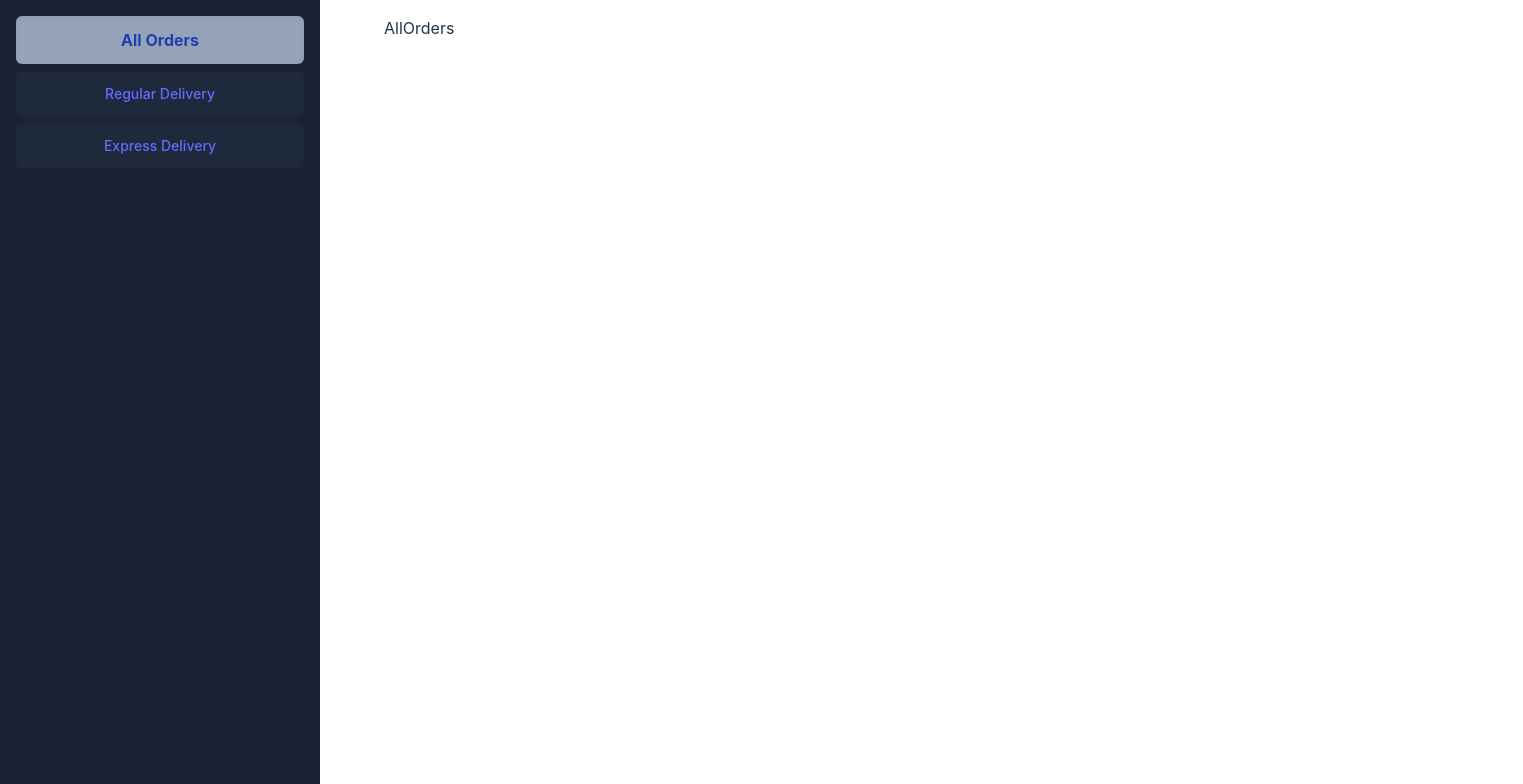
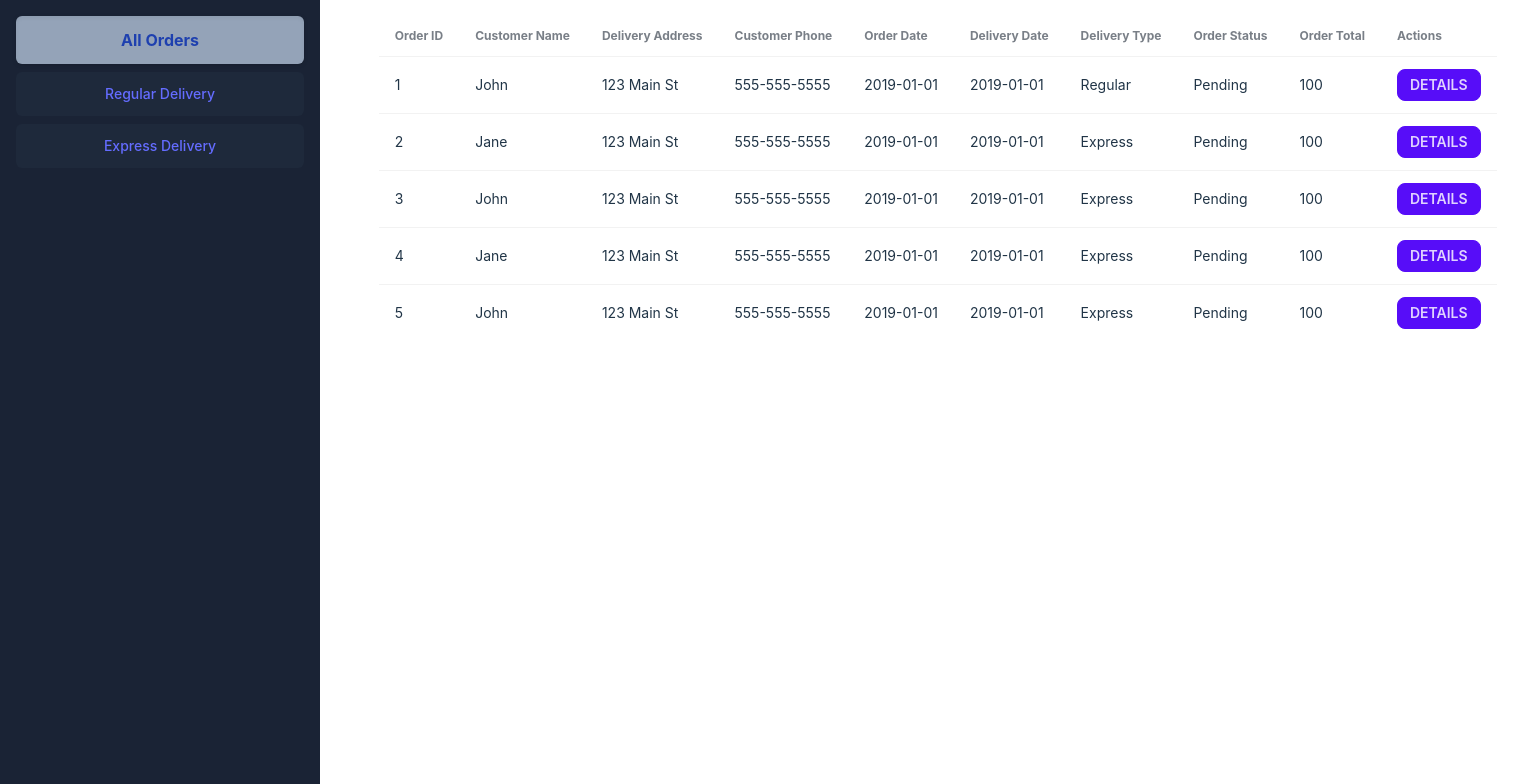
Before and after one commit to OmurRifat/sell-eye, a React (Vite) app: page / in a window 1280 px wide. Shown: the top 784 px of the page, 1523 px wide, since content can reach past the window. Built offline with nearby package versions, Linux system fonts and the light colour scheme.

Commit message:
all order table added

```diff
--- /dev/null
+++ b/public/ordersInfo.json
@@ -0,0 +1,142 @@
+[
+    {
+        "orderId": "1",
+        "customerName": "John",
+        "customerAddress": "123 Main St",
+        "customerPhone": "555-555-5555",
+        "orderDate": "2019-01-01",
+        "orderTotal": "100.00",
+        "orderItems": [
+            {
+                "productId": "1",
+                "productName": "Product 1",
+                "productPrice": "10.00",
+                "productQuantity": "1"
+            },
+            {
+                "productId": "2",
+                "productName": "Product 2",
+                "productPrice": "20.00",
+                "productQuantity": "2"
+            }
+        ],
+        "orderStatus": "Pending",
+        "orderNotes": "This is a note",
+        "deliveryDate": "2019-01-01",
+        "deliveryType": "Regular",
+        "deliveryAddress": "123 Main St",
+        "deliveryCity": "New York"
+    },
+    {
+        "orderId": "2",
+        "customerName": "Jane",
+        "customerAddress": "123 Main St",
+        "customerPhone": "555-555-5555",
+        "orderDate": "2019-01-01",
+        "orderTotal": "100.00",
+        "orderItems": [
+            {
+                "productId": "1",
+                "productName": "Product 1",
+                "productPrice": "10.00",
+                "productQuantity": "1"
+            },
+            {
+                "productId": "2",
+                "productName": "Product 2",
+                "productPrice": "20.00",
+                "productQuantity": "2"
+            }
+        ],
+        "orderStatus": "Pending",
+        "orderNotes": "This is a note",
+        "deliveryDate": "2019-01-01",
+        "deliveryType": "Express",
+        "deliveryAddress": "123 Main St",
+        "deliveryCity": "New York"
+    },
+    {
+        "orderId": "3",
+        "customerName": "John",
+        "customerAddress": "123 Main St",
+        "customerPhone": "555-555-5555",
+        "orderDate": "2019-01-01",
+        "orderTotal": "100.00",
+        "orderItems": [
+            {
+                "productId": "1",
+                "productName": "Product 1",
+                "productPrice": "10.00",
+                "productQuantity": "1"
+            },
+            {
+                "productId": "2",
+                "productName": "Product 2",
+                "productPrice": "20.00",
+                "productQuantity": "2"
+            }
+        ],
+        "orderStatus": "Pending",
+        "orderNotes": "This is a note",
+        "deliveryDate": "2019-01-01",
+        "deliveryType": "Express",
+        "deliveryAddress": "123 Main St",
+        "deliveryCity": "New York"
+    },
+    {
+        "orderId": "4",
+        "customerName": "Jane",
+        "customerAddress": "123 Main St",
+        "customerPhone": "555-555-5555",
+        "orderDate": "2019-01-01",
+        "orderTotal": "100.00",
+        "orderItems": [
+            {
+                "productId": "1",
+                "productName": "Product 1",
+                "productPrice": "10.00",
+                "productQuantity": "1"
+            },
+            {
+                "productId": "2",
+                "productName": "Product 2",
+                "productPrice": "20.00",
+                "productQuantity": "2"
+            }
+        ],
+        "orderStatus": "Pending",
+        "orderNotes": "This is a note",
+        "deliveryDate": "2019-01-01",
+        "deliveryType": "Express",
+        "deliveryAddress": "123 Main St",
+        "deliveryCity": "New York"
+    },
+    {
+        "orderId": "5",
+        "customerName": "John",
+        "customerAddress": "123 Main St",
+        "customerPhone": "555-555-5555",
+        "orderDate": "2019-01-01",
+        "orderTotal": "100.00",
+        "orderItems": [
+            {
+                "productId": "1",
+                "productName": "Product 1",
+                "productPrice": "10.00",
+                "productQuantity": "1"
+            },
+            {
+                "productId": "2",
+                "productName": "Product 2",
+                "productPrice": "20.00",
+                "productQuantity": "2"
+            }
+        ],
+        "orderStatus": "Pending",
+        "orderNotes": "This is a note",
+        "deliveryDate": "2019-01-01",
+        "deliveryType": "Express",
+        "deliveryAddress": "123 Main St",
+        "deliveryCity": "New York"
+    }
+]
--- a/src/Pages/AllOrders.jsx
+++ b/src/Pages/AllOrders.jsx
@@ -1,8 +1,53 @@
 /* eslint-disable no-unused-vars */
-import React from 'react'
+import React, { useEffect, useState } from 'react'
 
 export default function AllOrders() {
+    const [orders, setOrders] = useState([])
+    useEffect(() => {
+        fetch('/ordersInfo.json')
+            .then(res => res.json())
+            .then(data => setOrders(data))
+        console.log(orders);
+    }, [])
     return (
-        <div>AllOrders</div>
+        <div>
+            {/* create a table */ }
+            <table className="table w-full">
+                <thead>
+                    <tr>
+                        <th>Order ID</th>
+                        <th>Customer Name</th>
+                        <th>Delivery Address</th>
+                        <th>Customer Phone</th>
+                        <th>Order Date</th>
+                        <th>Delivery Date</th>
+                        <th>Delivery Type</th>
+                        <th>Order Status</th>
+                        <th>Order Total</th>
+                        <th>Actions</th>
+                    </tr>
+                </thead>
+                <tbody>
+                    {
+                        orders?.map(order => (
+                            <tr key={ order.orderId }>
+                                <td>{ order.orderId }</td>
+                                <td>{ order.customerName }</td>
+                                <td>{ order.deliveryAddress }</td>
+                                <td>{ order.customerPhone }</td>
+                                <td>{ order.orderDate }</td>
+                                <td>{ order.deliveryDate }</td>
+                                <td>{ order.deliveryType }</td>
+                                <td>{ order.orderStatus }</td>
+                                <td>{ parseInt(order.orderTotal) }</td>
+                                <td>
+                                    <button className="btn btn-sm btn-primary">Details</button>
+                                </td>
+                            </tr>
+                        ))
+                    }
+                </tbody>
+            </table>
+        </div>
     )
 }
```
